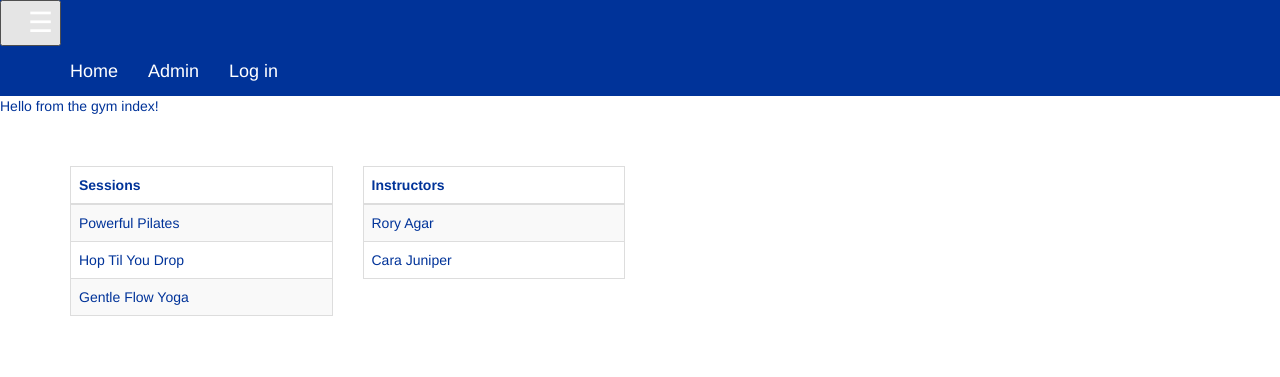
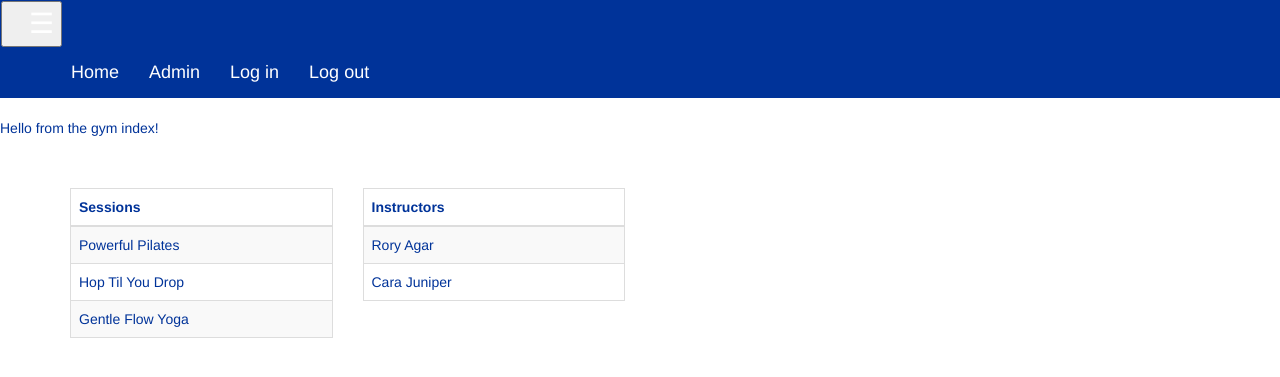
Before and after one commit to chrishaining/Django_gym2, a Django app: page /gym/ in a window 1280 px wide. Shown: the top 377 px of the page. Run offline with Django 3.2, Linux system fonts and the light colour scheme; data comes from the database, SQL or seed files in the repository; both versions use the stored data as it was after the commit; some libraries are stand-ins or nearby versions.

Commit message:
adds log out

```diff
--- a/django_gym2/templates/base.html
+++ b/django_gym2/templates/base.html
@@ -9,20 +9,22 @@
     <meta http-equiv="X-UA-Compatible" content="ie=edge">
     <link rel="stylesheet" href="//maxcdn.bootstrapcdn.com/bootstrap/3.2.0/css/bootstrap.min.css">
     <link rel="stylesheet" href="{% static 'css/style.css' %}">
-    <link rel="shortcut icon" type="image/png" href="{% static 'favicon.ico' %}"/>
+    <link rel="shortcut icon" type="image/png" href="{% static 'favicon.ico' %}" />
     <title>Your Gym</title>
 </head>
 
 <body>
     <div class="header">
+        <nav class="navbar fixed-top navbar-expand-md">
             <button class="navbar-toggler hidden-sm" data-toggle="collapse" data-target="#navbarMenu">
                 <span class="navbar-toggler-icon">&#9776</span>
             </button>
             <div class="collapse navbar-collapse" id="navbarMenu">
                 <ul class="navbar-nav">
                     <li class="nav"><a class="navbar-brand" href="{% url 'index' %}">Home</a></li>
-                    <li class="nav"><a class="navbar-brand " href="/admin">Admin</a></li>
-                    <li class="nav"><a class="navbar-brand " href="{% url 'login' %}">Log in</a></li>
+                    <li class="nav"><a class="navbar-brand" href="/admin">Admin</a></li>
+                    <li class="nav"><a class="navbar-brand" href="{% url 'login' %}">Log in</a></li>
+                    <li class="nav"><a class="navbar-brand" href="{% url 'logout' %}">Log out</a></li>
                 </ul>
             </div>
         </nav>
```
Also changed, not shown: django_gym2/db.sqlite3.
